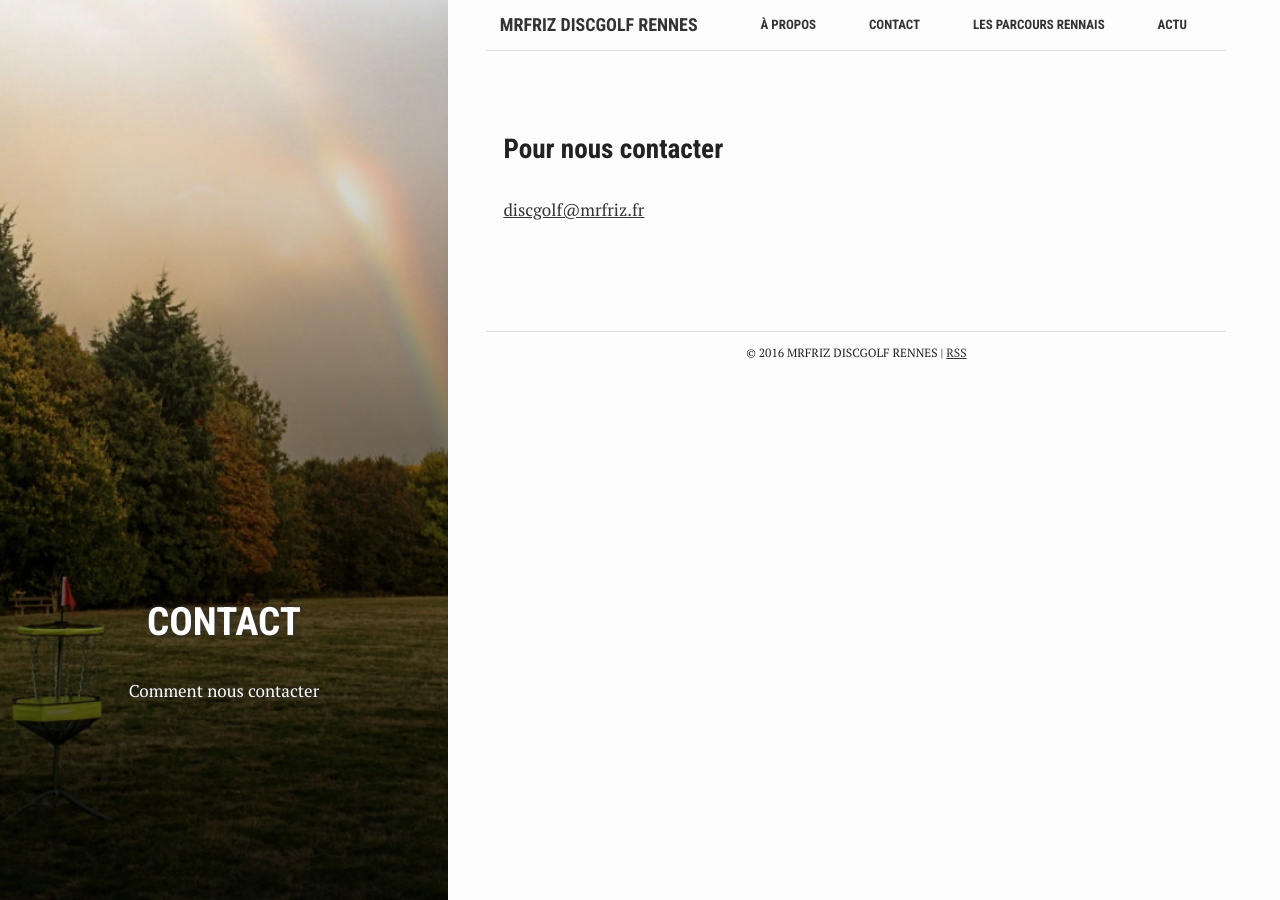
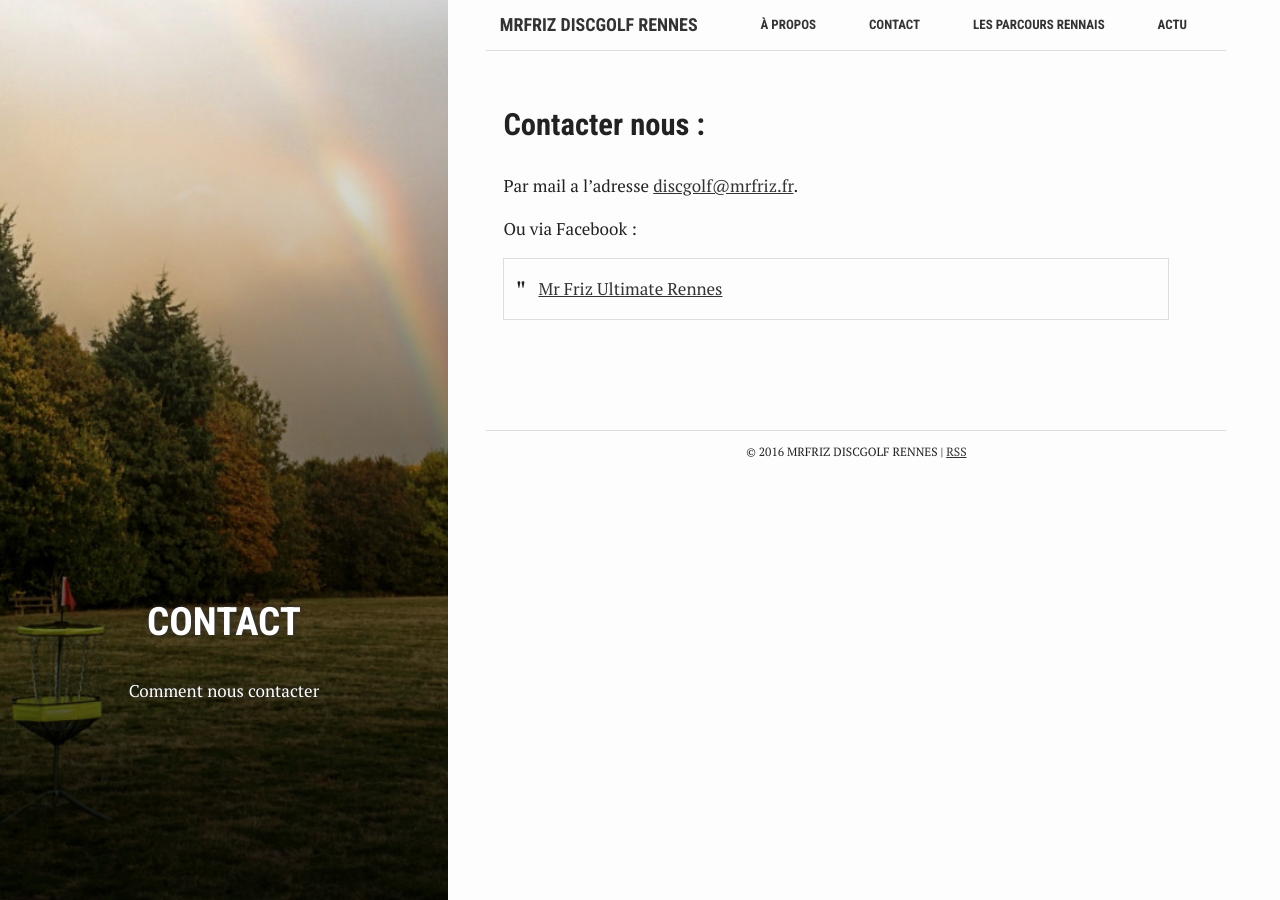
Before and after one commit to MrFriz/discgolf, a Jekyll site: the page built from contact.md, in a window 1280 px wide. Built offline with Jekyll 4.4.1, drawn with Linux system fonts in a browser that asks for light colours.

Commit message:
Deux trois mises à jour du site

```diff
--- a/_includes/head.html
+++ b/_includes/head.html
@@ -19,7 +19,8 @@
   <link rel="alternate" type="application/rss+xml" title="{{ site.title }}" href="{{ "/feed.xml" | prepend: site.baseurl | prepend: site.url }}">
 
   <link href='https://fonts.googleapis.com/css?family=PT+Serif:400,400italic,700|Roboto+Condensed:700&subset=latin' rel='stylesheet' type='text/css'>
-  <link rel="stylesheet" href="{{ "/assets/css/main.css" | prepend: site.baseurl | prepend: site.url }}">
+  <link rel="stylesheet" href="{{ "/assets/css/main.css" | prepend: site.baseurl }}">
+  <link rel="stylesheet" href="{{ "/assets/css/custom.css" | prepend: site.baseurl }}">
 
   <meta property="og:url" content="{{ site.url }}{{ page.url }}">
   <meta property="og:type" content="website">
--- a/_layouts/default.html
+++ b/_layouts/default.html
@@ -7,6 +7,18 @@ layout: compress
     {% include head.html %}
 
     <body>
+
+
+        <div id="fb-root"></div>
+        <script>(function(d, s, id) {
+        var js, fjs = d.getElementsByTagName(s)[0];
+        if (d.getElementById(id)) return;
+        js = d.createElement(s); js.id = id;
+        js.src = "//connect.facebook.net/fr_FR/sdk.js#xfbml=1&version=v2.8";
+        fjs.parentNode.insertBefore(js, fjs);
+        }(document, 'script', 'facebook-jssdk'));</script>
+
+
         <div id="shadow"></div>
 
         {% include header.html %}
--- /dev/null
+++ b/assets/css/custom.css
@@ -0,0 +1,4 @@
+.content-wrapper img {
+  max-width: 100%; }
+
+/*# sourceMappingURL=custom.css.map */
--- /dev/null
+++ b/assets/css/custom.scss
@@ -0,0 +1,4 @@
+@charset "utf-8";
+
+.content-wrapper img {
+  max-width: 100%;}
--- a/contact.md
+++ b/contact.md
@@ -7,5 +7,10 @@ summary: "Comment nous contacter"
 active: contact
 ---
 
-### Pour nous contacter
-[discgolf@mrfriz.fr](mailto:discgolf@mrfriz.fr)
+## Contacter nous :
+
+Par mail a l'adresse [discgolf@mrfriz.fr](mailto:discgolf@mrfriz.fr).
+
+Ou via Facebook :
+
+<div class="fb-page" data-href="https://www.facebook.com/Mr-Friz-Ultimate-Rennes-170654506285164/" data-tabs="messages" data-width="500" data-height="500" data-small-header="true" data-adapt-container-width="true" data-hide-cover="false" data-show-facepile="true"><blockquote cite="https://www.facebook.com/Mr-Friz-Ultimate-Rennes-170654506285164/" class="fb-xfbml-parse-ignore"><a href="https://www.facebook.com/Mr-Friz-Ultimate-Rennes-170654506285164/">Mr Friz Ultimate Rennes</a></blockquote></div>
```
Also changed, not shown: assets/css/main.css (+30 -4 lines), news.md (+3 -1 lines), assets/css/main.scss (line endings or trailing spaces), 2 other files. Lines whose indentation alone changed are shown as unchanged.
